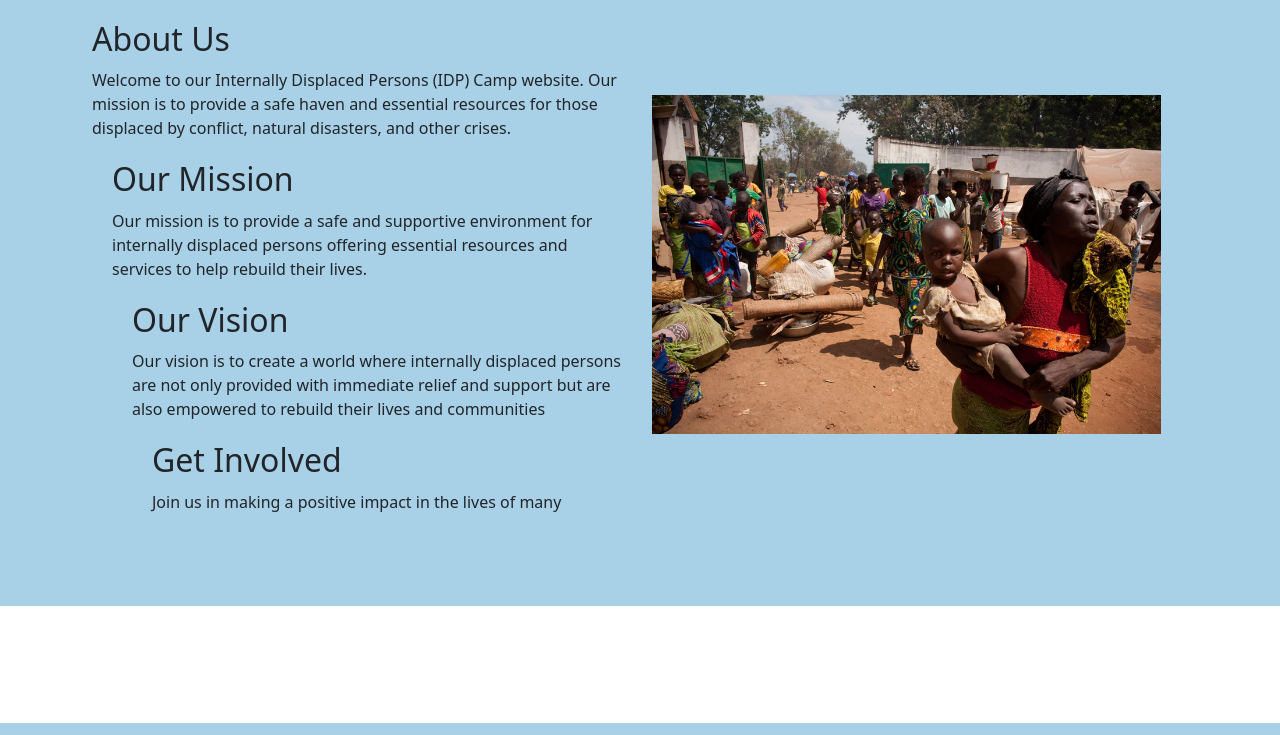
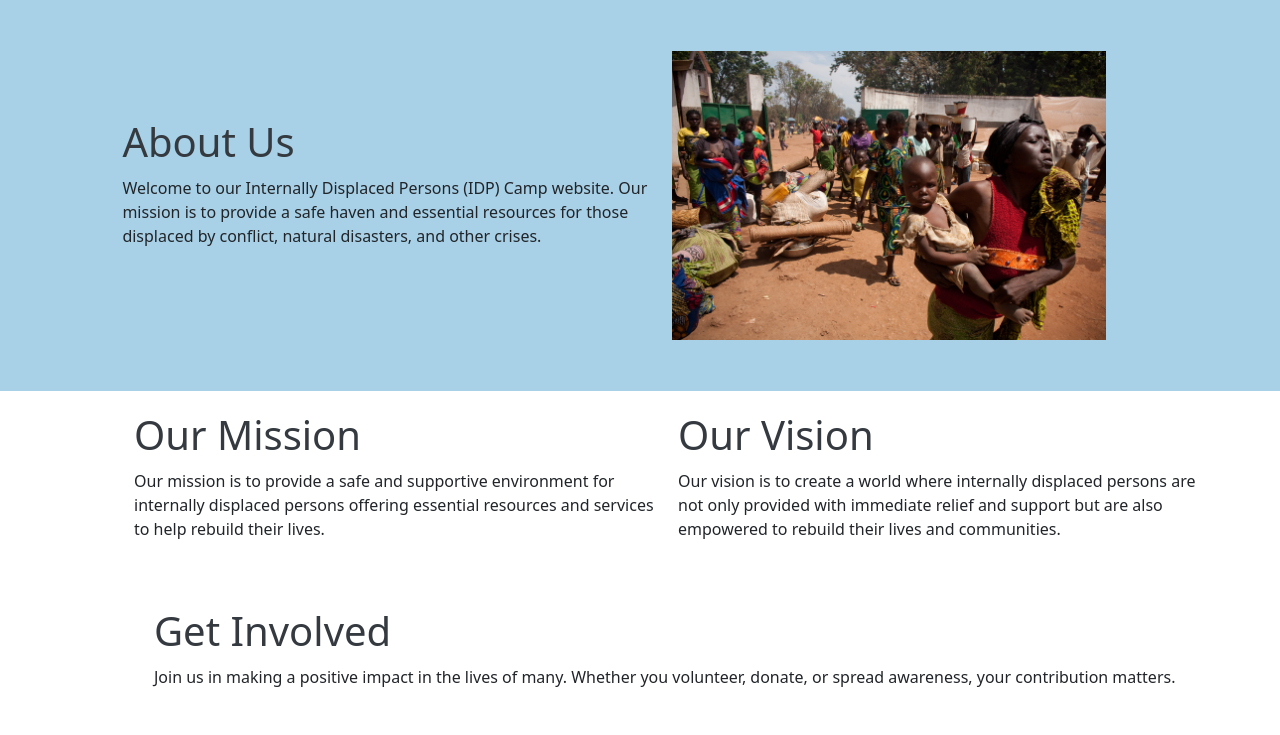
Before and after one commit to 2857992s/idp1, a Django app: page /about in a window 1280 px wide. Shown: the part 77-812 px from the top of the page. Run offline with Django 3.2, Linux system fonts and the light colour scheme; some libraries are stand-ins or nearby versions.

Commit message:
further edits

```diff
--- a/base/templates/base/about.html
+++ b/base/templates/base/about.html
@@ -1,4 +1,5 @@
 {% extends 'base.html' %}
+
 {% block content %}
 
 {% load static %}
@@ -7,72 +8,62 @@
     .section-title {
         margin-top: 20px;
         margin-bottom: 10px;
+        font-size: 2.5rem;
+        color: #343a40; /* Dark color for section titles */
     }
     .about-us-img {
         max-width: 100%;
         height: auto;
     }
-    .about-us{
+    .about-us {
         background-color: #a8d0e6;
-        padding-bottom: 6%;
-
+        padding: 4% 8%; /* Adjusted padding for better spacing */
     }
-    .our-mission{
-        margin-left: 100px;
-
+    .about-us-txt {
+        margin-left: 20px; /* Reduced margin for better alignment */
+        margin-bottom: 30px; /* Added margin for spacing between sections */
     }
-    .about-us-txt{
-        margin-left: 80px;
-
+    .mission-vision {
+        margin-left: 40px; /* Adjusted margins for better hierarchy */
+        margin-bottom: 30px;
     }
-    .our-vision{
-        margin-left: 120px;
-
-    }
-    .get-involved{
-        margin-left: 140px;
-
+    .get-involved {
+        margin-left: 60px; /* Increased margin for better hierarchy */
+        margin-bottom: 30px;
     }
 </style>
+
 <div class="container-fluid about-us">
     <div class="row align-items-center">
+        <div class="col-md-6 about-us-txt">
+            <h2 class="section-title">About Us</h2>
+            <p>Welcome to our Internally Displaced Persons (IDP) Camp website. Our mission is to provide a safe haven and essential resources for those displaced by conflict, natural disasters, and other crises.</p>
+        </div>
 
-        <div class="col-md-6">
-            <div class="about-us-txt">
-                  <h2 class="section-title">About Us</h2>
-            <p>Welcome to our Internally Displaced
-                Persons (IDP) Camp website. Our mission
-                is to provide a safe haven and essential
-                resources for those displaced by conflict,
-                natural disasters, and other crises.</p>
-            </div>
-
-            <div class="our-mission">
-                <h2 class="section-title">Our Mission</h2>
-            <p>Our mission is to provide a safe and supportive
-                environment for internally displaced persons
-                offering essential resources and services to help
-                rebuild their lives.</p>
-            </div>
-
-            <div class="our-vision">
-                 <h2 class="section-title">Our Vision</h2>
-            <p>Our vision is to create a world where
-                internally displaced persons are not only
-                provided with immediate relief and support
-                but are also empowered to rebuild their lives
-                and communities</p>
-            </div>
-
-            <div class="get-involved">
-                  <h2 class="section-title">Get Involved</h2>
-            <p>Join us in making a positive impact in the lives of many</p>
-            </div>
-
-        </div>
         <div class="col-md-5">
             <img src="{% static 'base/people.jpg' %}" alt="About Us Image" class="about-us-img">
         </div>
     </div>
 </div>
-{% endblock content%}
+
+<div class="container">
+    <div class="row mission-vision">
+        <div class="col-md-6">
+            <h2 class="section-title">Our Mission</h2>
+            <p>Our mission is to provide a safe and supportive environment for internally displaced persons offering essential resources and services to help rebuild their lives.</p>
+        </div>
+        <div class="col-md-6">
+            <h2 class="section-title">Our Vision</h2>
+            <p>Our vision is to create a world where internally displaced persons are not only provided with immediate relief and support but are also empowered to rebuild their lives and communities.</p>
+        </div>
+    </div>
+
+    <div class="row get-involved">
+        <div class="col-md-12">
+            <h2 class="section-title">Get Involved</h2>
+            <p>Join us in making a positive impact in the lives of many. Whether you volunteer, donate, or spread awareness, your contribution matters.</p>
+        </div>
+    </div>
+</div>
+
+{% endblock content %}
```
Also changed, not shown: base/templates/base/home.html (+5 -6 lines), 1 other file.
